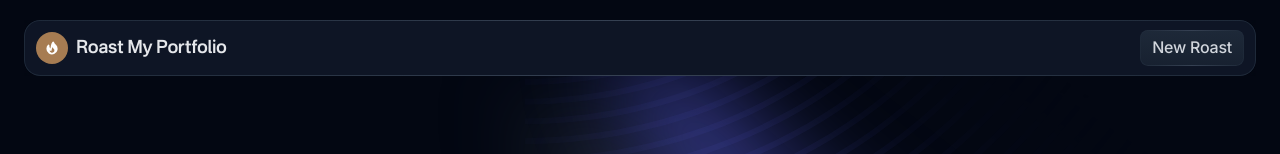
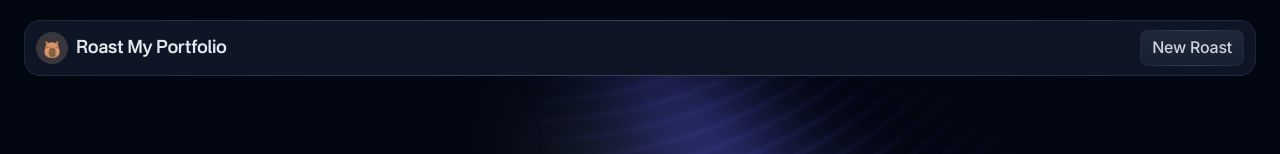
Before and after one commit to PranavKrishna6939/capybroke, a Next.js app: page / in a window 1280 px wide. Shown: the top 154 px of the page. Built offline with nearby package versions, Linux system fonts and the light colour scheme.

Commit message:
Update website logo to use capybara image

```diff
--- a/components/ui/header.tsx
+++ b/components/ui/header.tsx
@@ -1,6 +1,7 @@
 "use client";
 
 import Link from "next/link";
+import Image from "next/image";
 import Logo from "./logo";
 
 export default function Header() {
@@ -11,10 +12,14 @@ export default function Header() {
           {/* Site branding */}
           <div className="flex flex-1 items-center">
             <Link href="/" className="inline-flex items-center gap-2">
-              <div className="flex h-8 w-8 items-center justify-center rounded-full bg-brown-500">
-                <svg className="h-4 w-4 text-white" fill="currentColor" viewBox="0 0 20 20">
-                  <path fillRule="evenodd" d="M12.395 2.553a1 1 0 00-1.45-.385c-.345.23-.614.558-.822.88-.214.33-.403.713-.57 1.116-.334.804-.614 1.768-.84 2.734a31.365 31.365 0 00-.613 3.58 2.64 2.64 0 01-.945-1.067c-.328-.68-.398-1.534-.398-2.654A1 1 0 005.05 6.05 6.981 6.981 0 003 11a7 7 0 1011.95-4.95c-.592-.591-.98-.985-1.348-1.467-.363-.476-.724-1.063-1.207-2.03zM12.12 15.12A3 3 0 017 13s.879.5 2.5.5c0-1 .5-4 1.25-4.5.5 1 .786 1.293 1.371 1.879A2.99 2.99 0 0113 13a2.99 2.99 0 01-.879 2.121z" clipRule="evenodd" />
-                </svg>
+              <div className="flex h-8 w-8 items-center justify-center rounded-full bg-brown-200/20 p-1">
+                <Image
+                  src="/images/portfoliobara.png"
+                  alt="Portfolio Capybara"
+                  width={24}
+                  height={24}
+                  className="rounded-full"
+                />
               </div>
               <span className="font-nacelle text-lg font-semibold text-gray-200">
                 Roast My Portfolio
```
